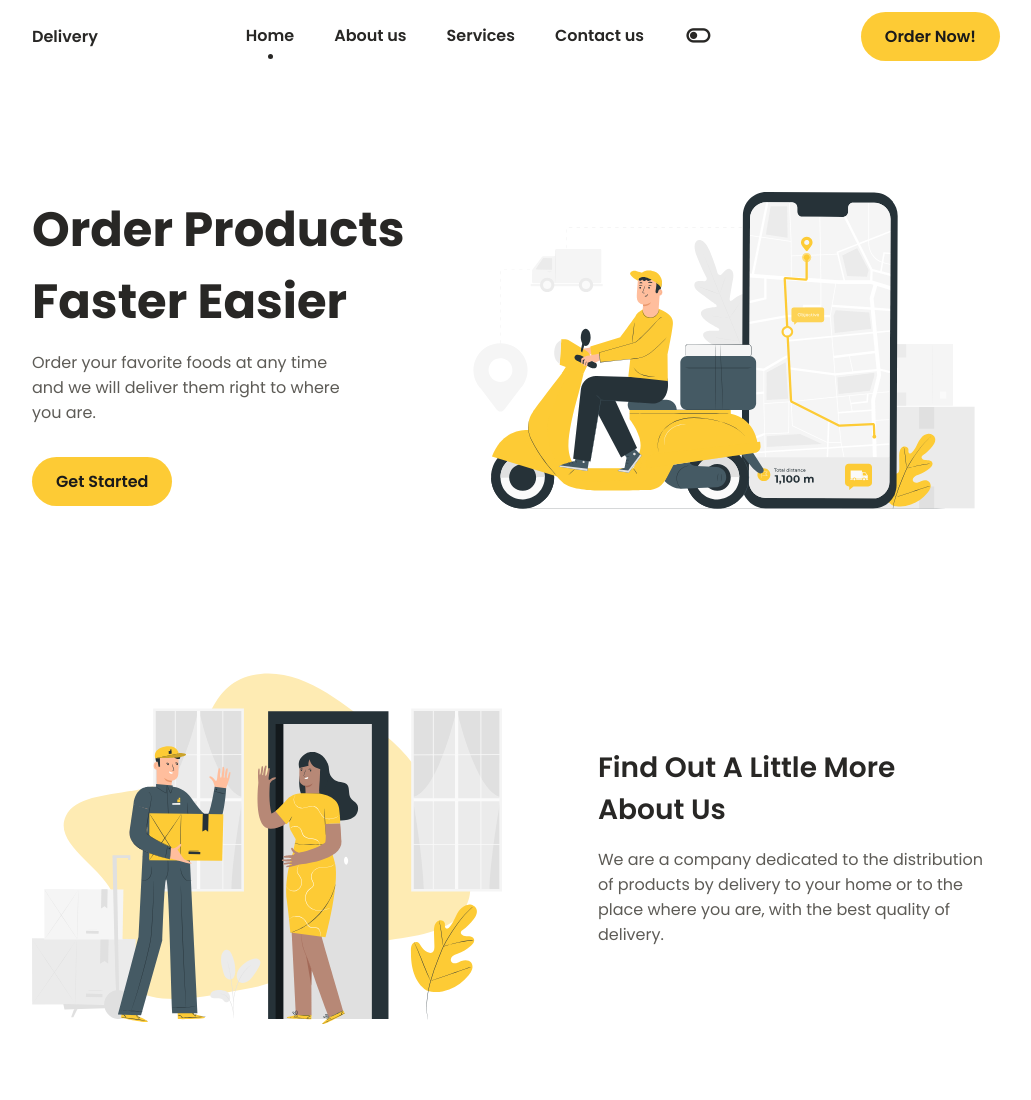
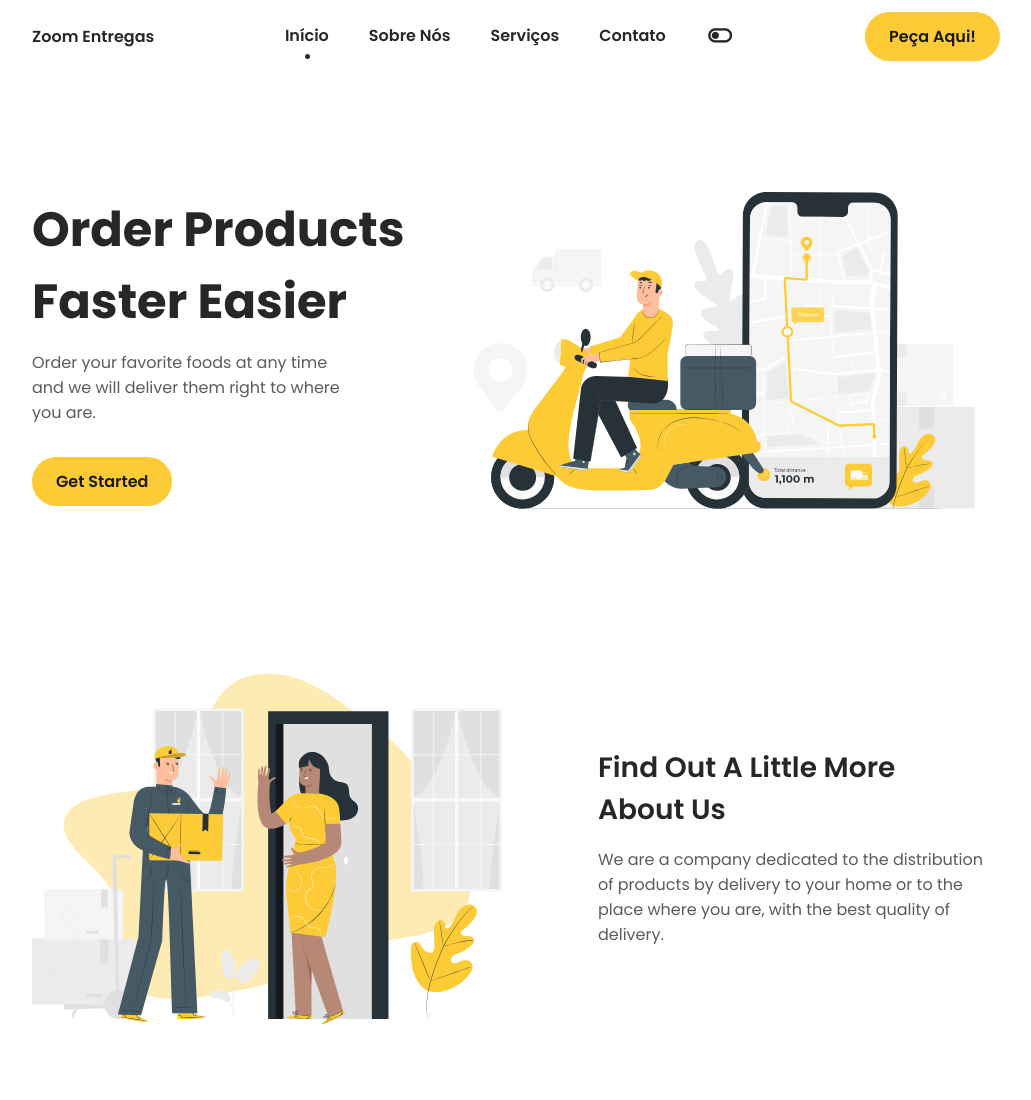
Before and after one commit to mateusloubach/web-fastentregas, a plain HTML site: page index.html in a window 1280 px wide. Shown: the top 1100 px of the page, without its empty margins (124-1155 px from the left). Drawn offline with nearby package versions, Linux system fonts and the light colour scheme.

Commit message:
Tradução nav

```diff
--- a/index.html
+++ b/index.html
@@ -10,27 +10,27 @@
         <!--=============== CSS ===============-->
         <link rel="stylesheet" href="assets/css/styles.css">
 
-        <title>Responsive website delivery</title>
+        <title>Zoom Entregas</title>
     </head>
     <body>
         <!--=============== HEADER ===============-->
         <header class="header" id="header">
             <nav class="nav container">
-                <a href="#" class="nav__logo">Delivery</a>
+                <a href="#" class="nav__logo">Zoom Entregas</a>
 
                 <div class="nav__menu" id="nav-menu">
                     <ul class="nav__list">
                         <li class="nav__item">
-                            <a href="#home" class="nav__link active-link">Home</a>
+                            <a href="#home" class="nav__link active-link">Início</a>
                         </li>
                         <li class="nav__item">
-                            <a href="#about" class="nav__link">About us</a>
+                            <a href="#about" class="nav__link">Sobre Nós</a>
                         </li>
                         <li class="nav__item">
-                            <a href="#services" class="nav__link">Services</a>
+                            <a href="#services" class="nav__link">Serviços</a>
                         </li>
                         <li class="nav__item">
-                            <a href="#contact" class="nav__link">Contact us</a>
+                            <a href="#contact" class="nav__link">Contato</a>
                         </li>
 
                         <i class='bx bx-toggle-left change-theme' id="theme-button"></i>
@@ -41,7 +41,7 @@
                     <i class='bx bx-grid-alt'></i>
                 </div>
 
-                <a href="#" class="button button__header">Order Now!</a>
+                <a href="#" class="button button__header">Peça Aqui!</a>
             </nav>
         </header>
 
```
